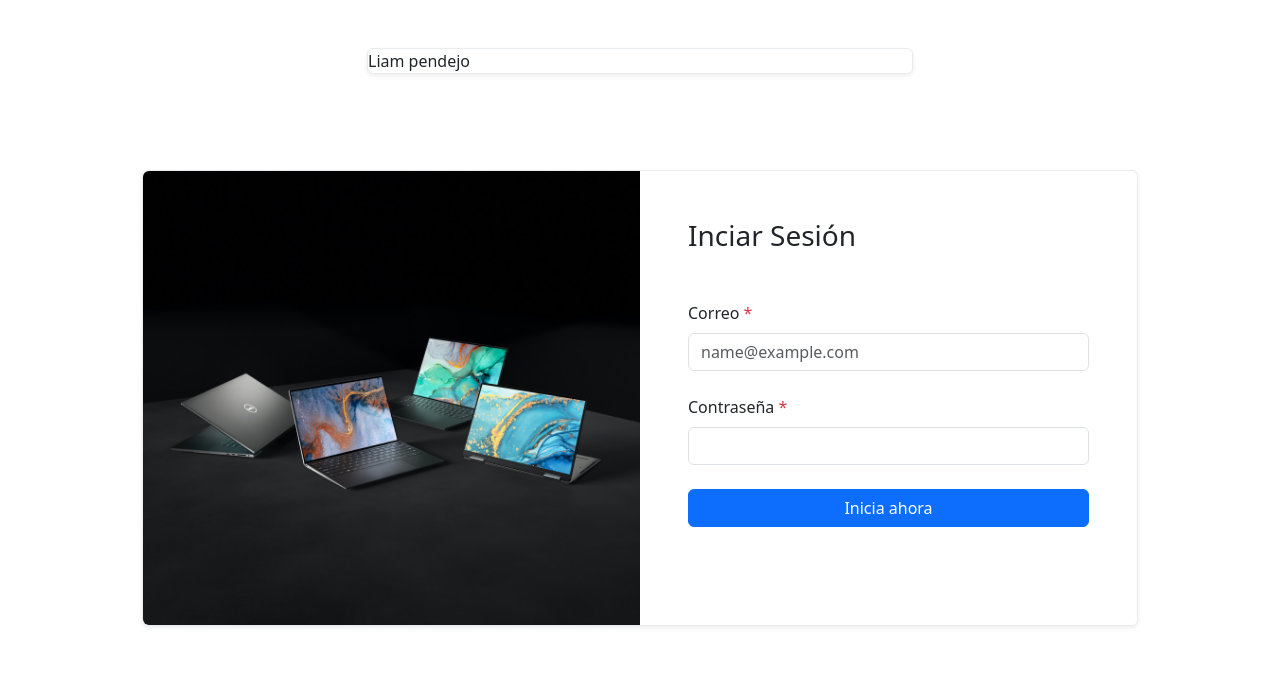
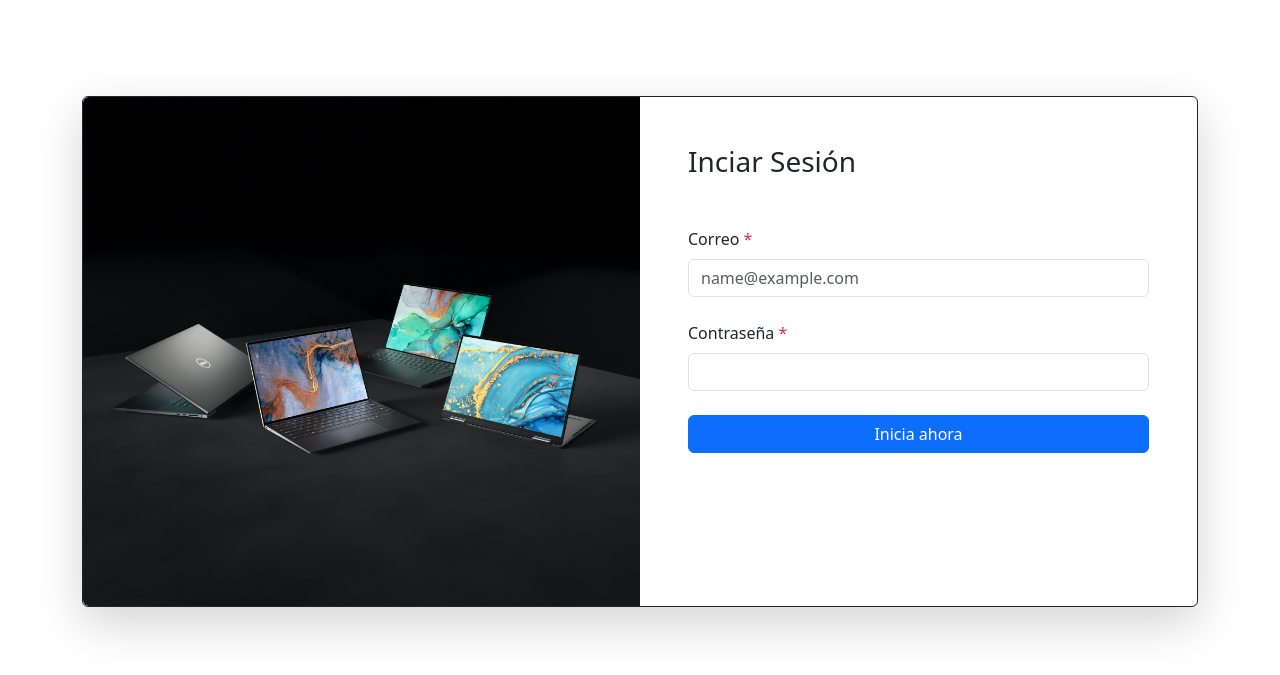
Before and after one commit to rijalss/Proyecto-universidad, a PHP site: page / in a window 1280 px wide. Shown: the top 675 px of the page. Run offline with PHP 8.4, Linux system fonts and the light colour scheme.

Commit message:
Cambie el codigo del login pero haciendo que viera igual (escribi el codigo para que no fueran tantas lineas y haciendolo mas facil de leer), ademas que hice que la imagen se viera colocando la direccion de la carpeta bien

```diff
--- a/views/login.php
+++ b/views/login.php
@@ -10,26 +10,16 @@
 </head>
 
 <body>
-  <div class="container">
-    <div class="row justify-content-center mt-5">
-      <div class="col-12 col-md-8 col-lg-6">
-        <div class="card border-light-subtle shadow-sm">
-          Liam pendejo
-        </div>
-      </div>
-    </div>
-    <div class="row mt-5">
-      <div class="col">
-        <section class="p-4 p-md-12 p-xl-14">
-          <section class="p-4 p-md-12 p-xl-14">
-            <div class="container">
-              <div class="card border-light-subtle shadow-sm">
+  <div class="container my-5 py-5">
+    <div class="card border-dark shadow-lg">
       <div class="row g-0">
         <div class="col-12 col-md-6">
-                    <img class="img-fluid rounded-start w-100 h-100 object-fit-cover" loading="lazy" src="assets/img/img-1.jpg" alt="BootstrapBrain Logo">
+            <img class="img-fluid rounded-start w-100 h-100 object-fit-cover" loading="lazy" src="public/img/img-1.jpg" alt="BootstrapBrain Logo">
               </div>
+
         <div class="col-12 col-md-6">
            <div class="card-body p-3 p-md-4 p-xl-5">
+
               <div class="row">
                 <div class="col-12">
                   <div class="mb-5">
@@ -37,12 +27,15 @@
                   </div>
                 </div>
               </div>
+
               <form action="#!">
                 <div class="row gy-3 gy-md-4 overflow-hidden">
+
                   <div class="col-12">
                     <label for="email" class="form-label">Correo <span class="text-danger">*</span></label>
                     <input type="email" class="form-control" name="email" id="email" placeholder="name@example.com" required>
                   </div>
+
                   <div class="col-12">
                     <label for="password" class="form-label">Contraseña <span class="text-danger">*</span></label>
                     <input type="password" class="form-control" name="password" id="password" value="" required>
@@ -53,8 +46,10 @@
                       <button class="btn bsb-btn-xl btn-primary" type="submit">Inicia ahora</button>
                     </div>
                   </div>
+
                 </div>
               </form>
+
 
             </div>
           </div>
@@ -62,12 +57,11 @@
   </div>
 </div>
 
-          </section>
 
-        </section>
-      </div>
-    </div>
-  </div>
+
+
+
+
 
 
 
```
Lines whose indentation alone changed are shown as unchanged.
